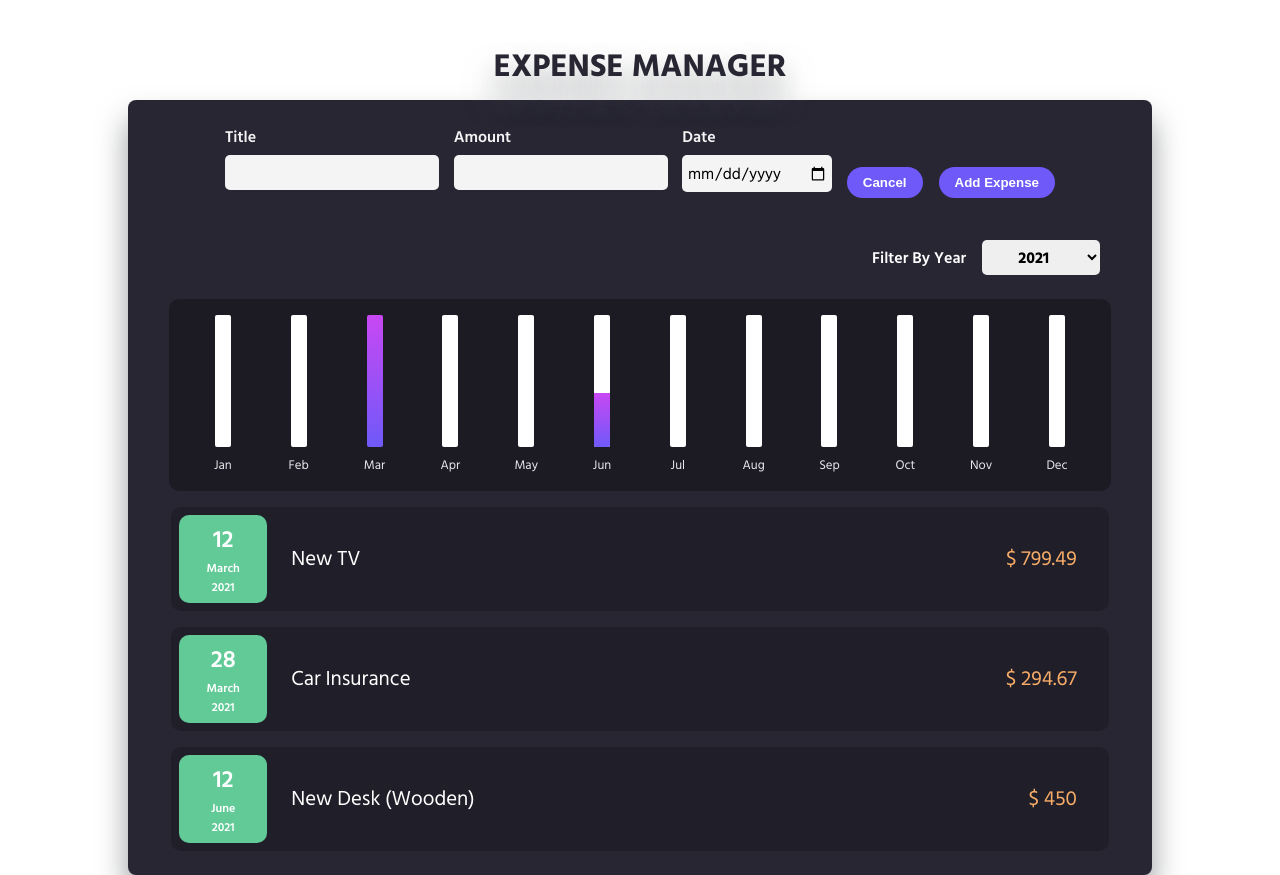
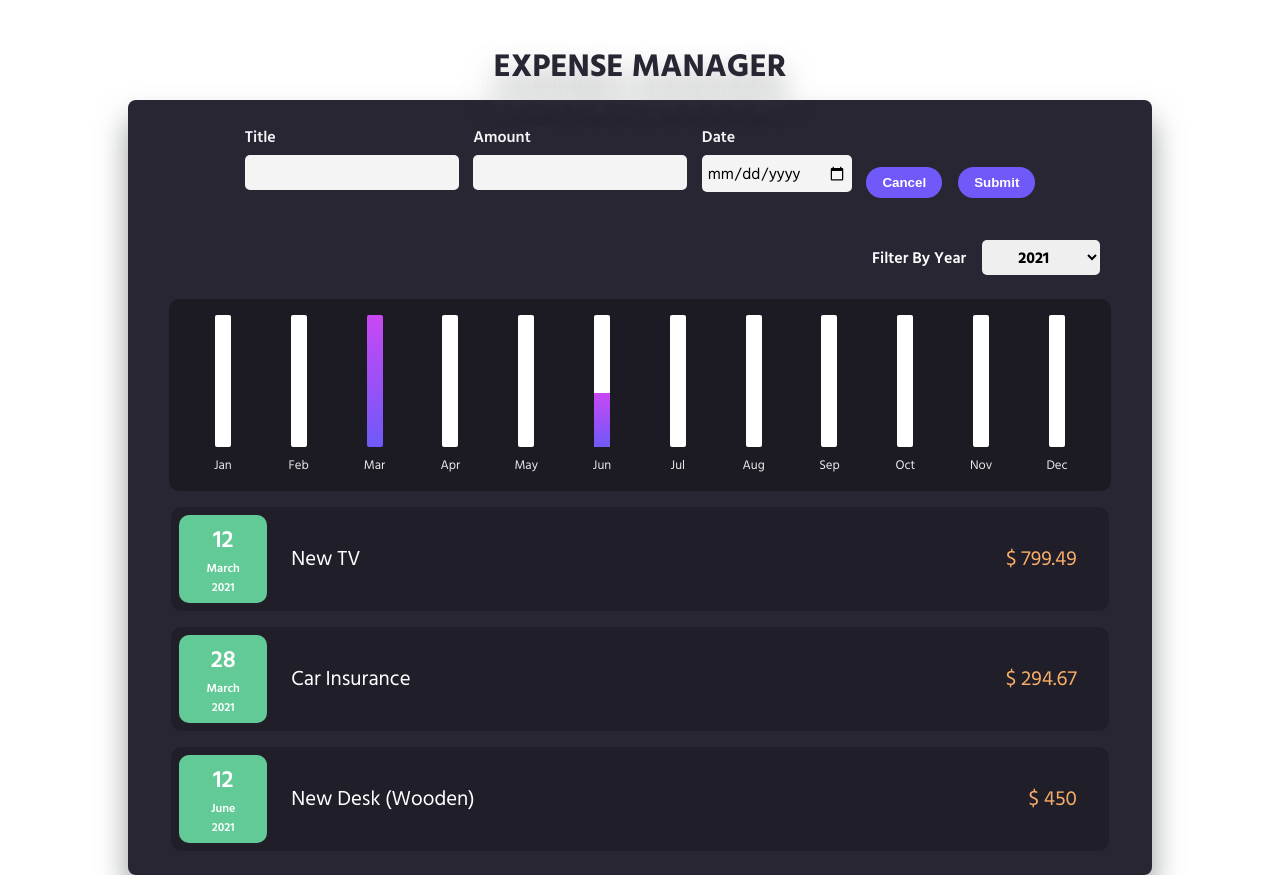
Before and after one commit to JWD-activity/Expense_manager, a React (Create React App) app: page / in a window 1280 px wide. Both pictures are taken after a click on the button "Add New Expense". Built offline with nearby package versions, Linux system fonts and the light colour scheme.

Commit message:
modify submit button

```diff
--- a/src/Components/NewExpense/ExpenseForm.js
+++ b/src/Components/NewExpense/ExpenseForm.js
@@ -71,7 +71,7 @@
             <button type='button' onClick={props.onCancel}>
               Cancel
             </button>
-            <button type='submit'>Add Expense</button>
+            <button type='submit'>Submit</button>
           </div>
         </div>
       </form>
```
